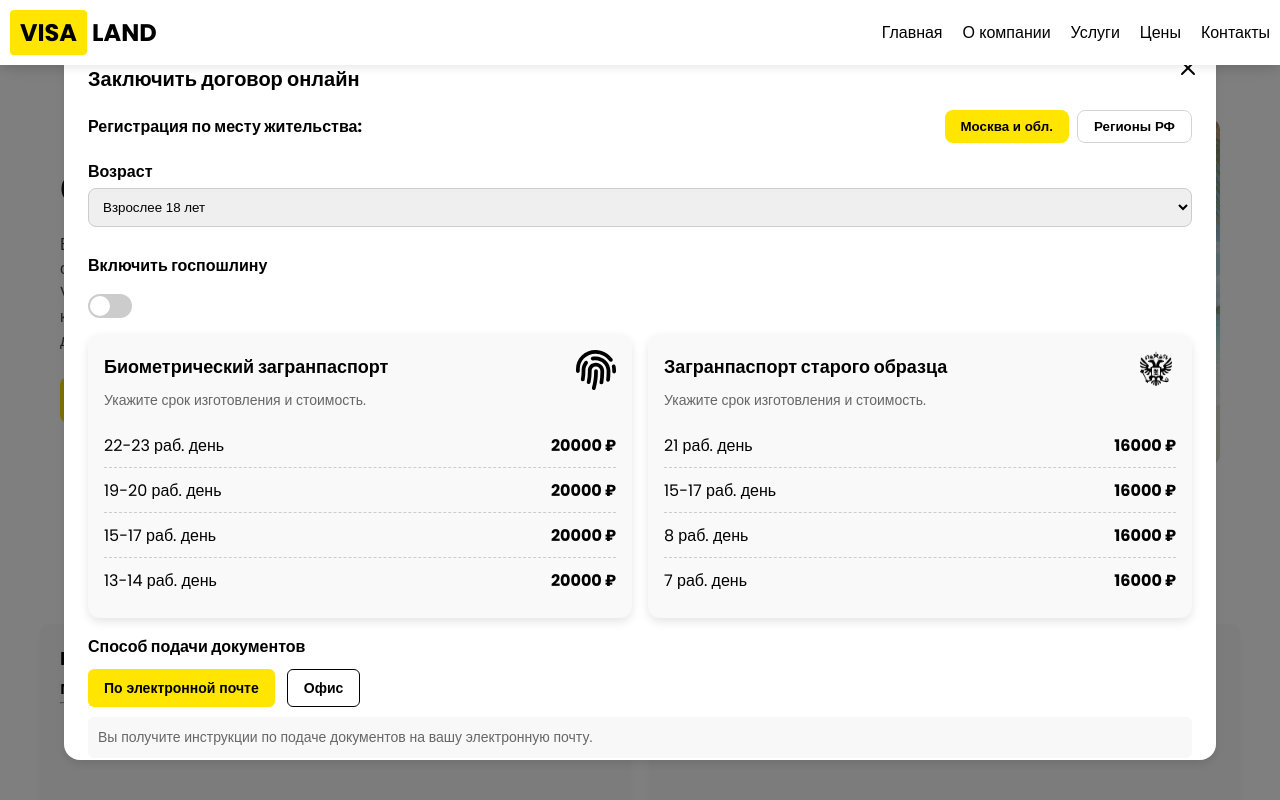
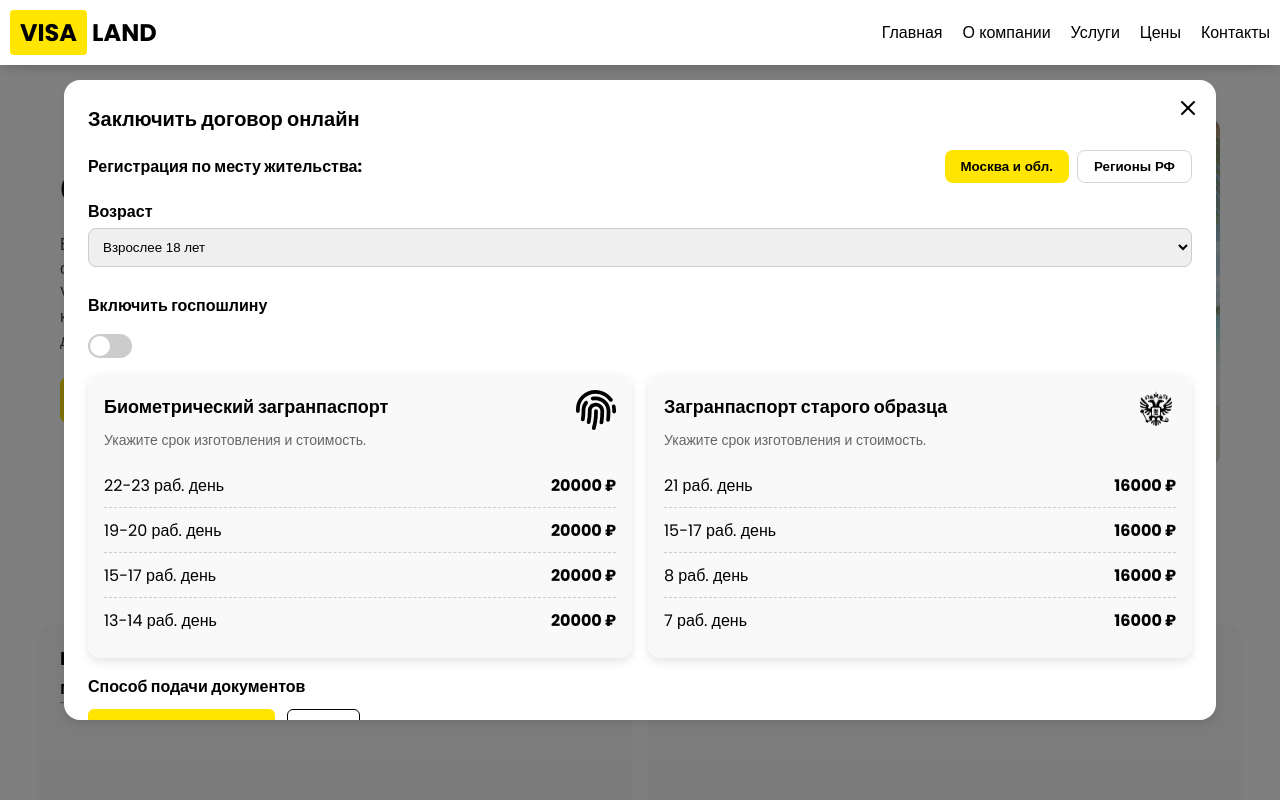
Before and after one commit to ElenaSoshina/visaland, a React (Create React App) app: page / in a window 1280 px wide. Both pictures are taken after a click on the button "Заключить договор онлайн". Built offline with nearby package versions, Linux system fonts and the light colour scheme.

Commit message:
change height for modal

```diff
--- a/src/components/Modal/Modal.module.css
+++ b/src/components/Modal/Modal.module.css
@@ -17,7 +17,7 @@
     border-radius: 16px;
     box-shadow: 0 4px 10px rgba(0, 0, 0, 0.1);
     position: relative;
-    max-height: 90vh;
+    max-height: 80vh;
     overflow-y: auto;
 }
 
```
